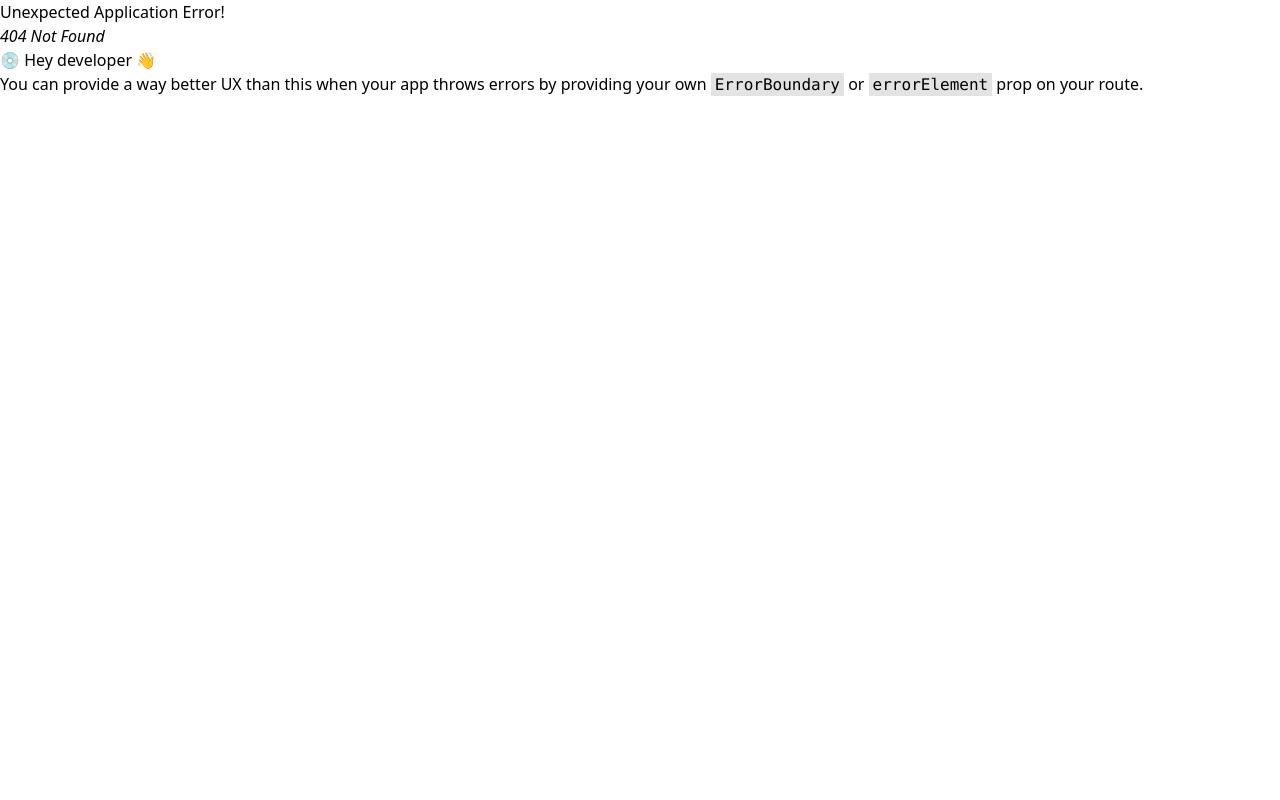
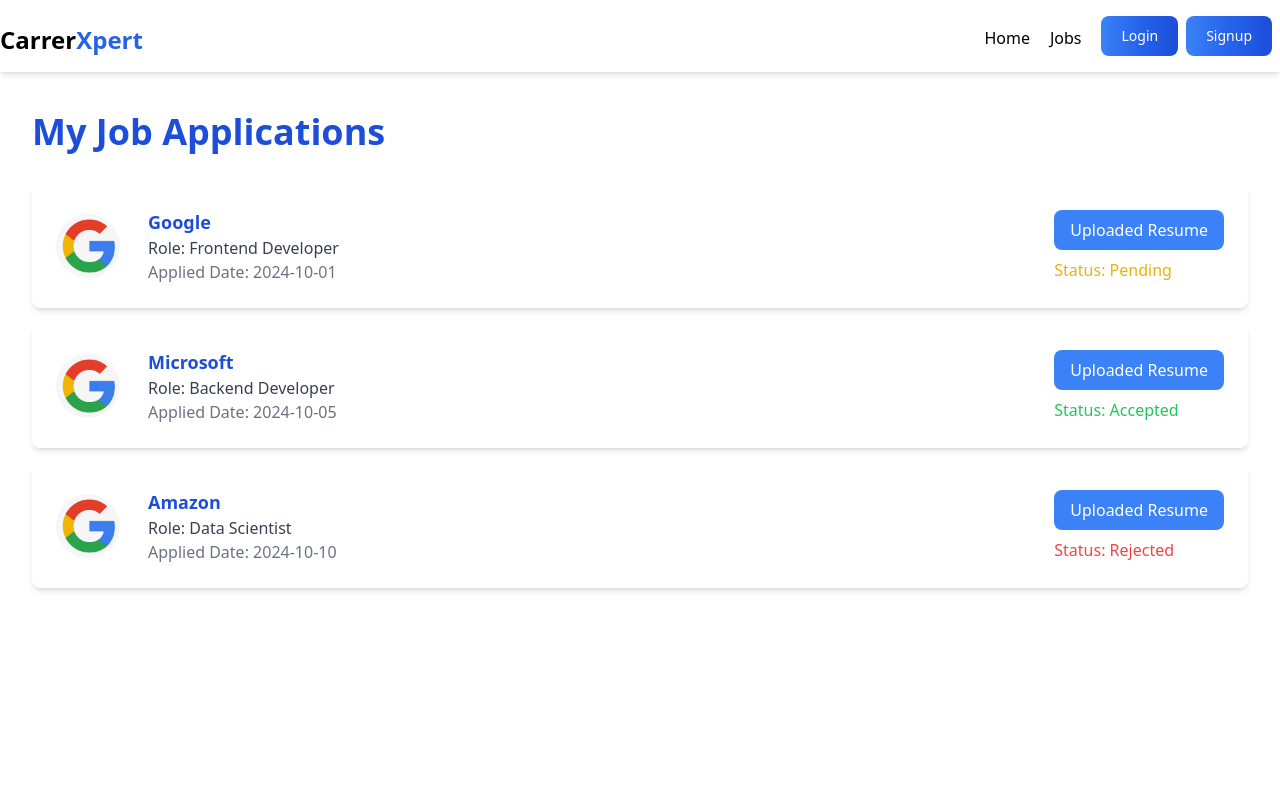
Before and after one commit to DarshanGami/CareerXpert, a React (Vite) app in the folder Frontend/: page /jobapply in a window 1280 px wide. Before the commit this address had no page. Shown: the top 800 px of the page. Built offline with nearby package versions, Linux system fonts and the light colour scheme.

Commit message:
Add myapplication page and job discription page

```diff
--- /dev/null
+++ b/Frontend/src/components/shared/JobApplicationCard.jsx
@@ -0,0 +1,41 @@
+import React from 'react';
+import google from './google.png';
+import { Link, useNavigate } from 'react-router-dom';
+
+const JobApplicationCard = (props) => {
+    const navigate = useNavigate();
+
+    const handleCardClick = () => {
+        navigate('/jobdcard');
+    };
+
+    return (
+        <div
+            onClick={handleCardClick}
+            className="bg-white p-6 rounded-lg shadow-md flex items-center space-x-4 mb-4 cursor-pointer"
+        >
+            <img src={google} alt={`${props.companyName} logo`} className="object-cover mr-3 w-16 h-16 rounded-full" />
+            <div className="flex-grow">
+                <h3 className="text-lg font-bold text-blue-700">{props.companyName}</h3>
+                <p className="text-gray-700">Role: {props.role}</p>
+                <p className="text-gray-500">Applied Date: {props.appliedDate}</p>
+            </div>
+            <div>
+                <Link
+                    to={props.resumelinks}
+                    target="_blank"
+                    rel="noopener noreferrer"
+                    className="bg-blue-500 text-white px-4 py-2 rounded-lg inline-block"
+                    onClick={(e) => e.stopPropagation()} // Prevents navigating to '/apply_cards'
+                >
+                    Uploaded Resume
+                </Link>
+                <p className={`mt-2 ${props.status === 'Pending' ? 'text-yellow-500' : props.status === 'Accepted' ? 'text-green-500' : 'text-red-500'}`}>
+                    Status: {props.status}
+                </p>
+            </div>
+        </div>
+    );
+};
+
+export default JobApplicationCard;
--- /dev/null
+++ b/Frontend/src/components/shared/JobDcard.jsx
@@ -0,0 +1,41 @@
+// JobsPage.jsx
+import React, { useEffect, useState } from 'react';
+import { Link } from 'react-router-dom';
+import google from './google.png';
+
+const JobDcard = () => {
+    return (
+        <div className="p-8 bg-gray-100 min-h-screen">
+            <div className="bg-white shadow-lg rounded-lg p-6 flex items-start space-x-4 mb-4">
+                <img src={google} alt="logo" className="object-cover mr-3 w-16 h-16 rounded-full" />
+                <div className="flex-grow">
+                    <h3 className="text-lg font-bold text-blue-700">{`Business Development Executive (BDE)`}</h3>
+                    {/* Link to the company page */}
+                    <Link to="/companydescription" className="text-gray-800 hover:text-blue-500">
+                        {"Google"}
+                    </Link>
+                    <p className="text-gray-500">{"Rajkot"}</p>
+                    <p className="text-gray-400">Updated On: {`Nov 12, 2024`}</p>
+                </div>
+                <button className="bg-blue-500 text-white px-4 py-2 rounded-lg font-semibold">Applied</button>
+            </div>
+            <div className="bg-white shadow-md rounded-lg p-6 mb-4">
+                <h3 className="text-lg font-semibold text-blue-700 mb-2">Job Description</h3>
+                <p className="text-gray-700">{`StoneheadBikes is hiring for the role of Business Development Executive (BDE)!`}</p>
+                {/* Full job description */}
+            </div>
+            <div className="bg-white shadow-md rounded-lg p-6 mb-4">
+                <h3 className="text-lg font-semibold text-blue-700 mb-2">Job Details</h3>
+                <p className="text-gray-800"><span className="font-semibold">Application Deadline:</span> {`31 Dec 24, 11:59 PM IST`}</p>
+                <p className="text-gray-800"><span className="font-semibold">Location:</span> {"Rajkot"}</p>
+                <p className="text-gray-800"><span className="font-semibold">Experience:</span> {"2 years"}</p>
+                <p className="text-gray-800"><span className="font-semibold">Salary:</span> {`Not Disclosed`}</p>
+                <p className="text-gray-800"><span className="font-semibold">Job Type:</span> {"5 Days Working"}</p>
+                <p className="text-gray-800"><span className="font-semibold">Type:</span> {"Work From Home"}</p>
+                <p className="text-gray-800"><span className="font-semibold">Timing:</span> {"Full Time"}</p>
+            </div>
+        </div>
+    );
+};
+
+export default JobDcard;
--- /dev/null
+++ b/Frontend/src/components/shared/Job_Apply.jsx
@@ -0,0 +1,71 @@
+// JobApplicationsList.jsx
+import React from 'react';
+import JobApplicationCard from './JobApplicationCard';
+import google from './google.png';
+import Navbar from './Navbar';
+import Footer from './Footer';
+import { Link } from 'react-router-dom';
+
+const jobApplications = [
+    {
+        logo: {google}, // replace with actual logo URLs
+        companyName: 'Google',
+        role: 'Frontend Developer',
+        appliedDate: '2024-10-01',
+        status: 'Pending',
+        resumelinks: '/',
+    },
+    {
+        logo: {google},
+        companyName: 'Microsoft',
+        role: 'Backend Developer',
+        appliedDate: '2024-10-05',
+        status: 'Accepted',
+        resumelinks: '/'
+    },
+    {
+        logo: {google},
+        companyName: 'Amazon',
+        role: 'Data Scientist',
+        appliedDate: '2024-10-10',
+        status: 'Rejected',
+        resumelinks: '/'
+    },
+    // Add more jobs as needed
+];
+
+const Job_Apply = () => {
+    return (
+
+        <div>
+
+         <Navbar></Navbar>
+
+        <div className="min-h-screen p-8">
+            <h1 className="text-4xl font-bold text-blue-700 mb-8">My Job Applications</h1>
+            {jobApplications.map((job, index) => (
+
+               <Link to ="/jobdcard">
+
+                <JobApplicationCard
+                key={index}
+                logo={job.logo}
+                companyName={job.companyName}
+                role={job.role}
+                appliedDate={job.appliedDate}
+                status={job.status}
+                resumelinks={job.resumelinks}
+                />
+
+                </Link>
+
+            ))}
+        </div>
+
+        <Footer></Footer>
+
+    </div>
+    );
+};
+
+export default Job_Apply;
```
Also changed, not shown: Frontend/src/App.jsx (+10 -0 lines), 2 other files (tests, documents, lock files or other folders).
